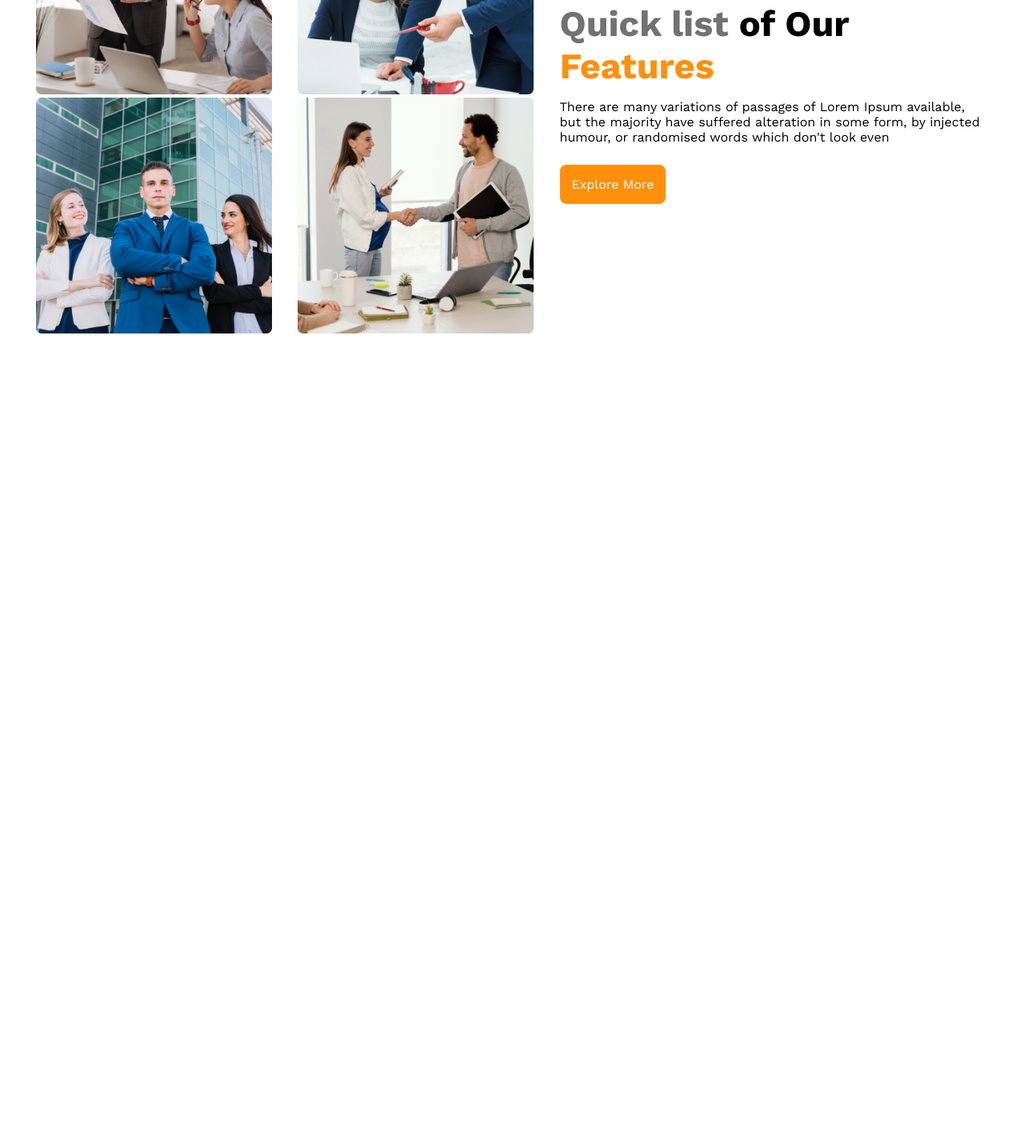
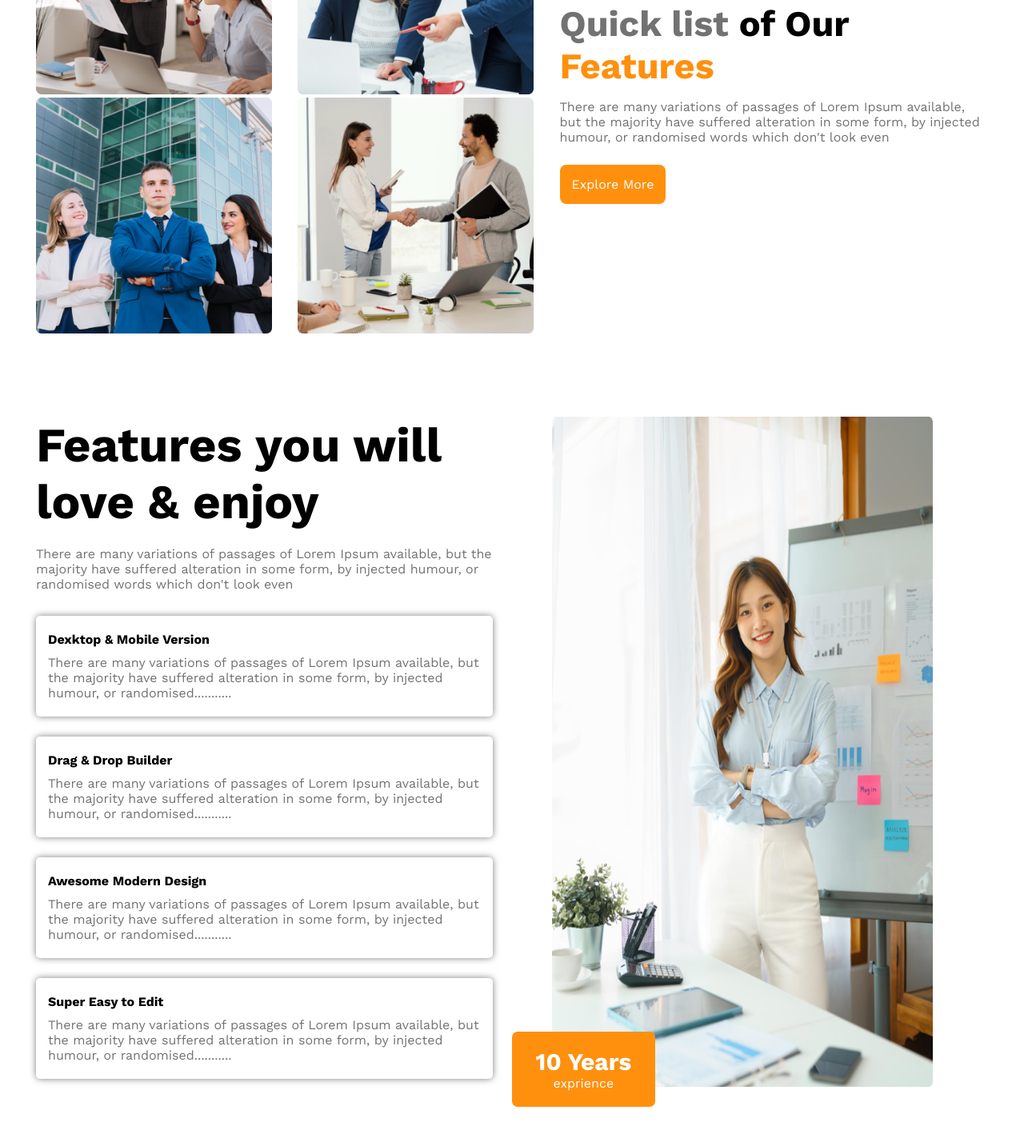
Before and after one commit to mefahim/reset_6_assignment_2, a plain HTML site: page index.html in a window 1280 px wide. Shown: the part 1325-2748 px from the top of the page at 80% size. Before the commit the page ends 1796 px from the top, so only its background shows below. Drawn offline with nearby package versions, Linux system fonts and the light colour scheme.

Commit message:
Features you will love section done

```diff
--- a/css/style.css
+++ b/css/style.css
@@ -1,24 +1,33 @@
-*{
+* {
     margin: 0;
     padding: 0;
 }
-body{
+
+body {
     font-family: 'Work Sans', sans-serif;
 }
-.container{
+
+.container {
     max-width: 1190px;
     margin: auto;
 }
-section{
+
+section {
     padding: 50px 0px;
 }
 
-.flex{
+p {
+    color: #727272;
+}
+
+.flex {
     display: flex;
 }
-.py-4{
+
+.py-4 {
     padding: 50px 0px;
 }
+
 .default-btn a {
     text-decoration: none;
     background: #FF900E;
@@ -26,66 +35,144 @@ section{
     padding: 15px 15px;
     border-radius: 8px;
 }
+
 /* header part */
-header{
+header {
     background-color: rgba(255, 144, 14, 0.1);
     padding: 50px 0px;
 }
-nav{
+
+nav {
     justify-content: space-between;
 }
+
 .logo a {
     text-decoration: none;
     font-size: 32px;
     color: #131313;
     font-weight: 700;
 }
+
 .menu a {
     text-decoration: none;
     padding: 0px 20px;
     font-size: 18px;
     color: #424242;
 }
-.hero-section{
+
+.hero-section {
     width: 50%;
     margin: auto;
 }
-.hero-title h2{
+
+.hero-title h2 {
     font-size: 60px;
     text-align: center;
 }
-.hero-discreption p{
+
+.hero-discreption p {
     font-size: 16px;
     padding-top: 20px;
     text-align: center;
 }
-.hero-btn{
+
+.hero-btn {
     padding-top: 40px;
     text-align: center;
 }
-.hero-img img{
+
+.hero-img img {
     width: 100%;
 }
+
 /* features section */
-.features-left{
+.features-left {
     width: 55%;
 }
-.features-left img{
+
+.features-left img {
     width: 90%;
 }
-.features-right{
+
+.features-right {
     width: 45%;
 }
-.features .container{
+
+.features .container {
     align-items: center;
 }
-.features-title{
+
+.features-title {
     width: 70%;
 }
-.features-title h2{
+
+.features-title h2 {
     font-size: 45px;
     padding-bottom: 15px;
 }
-.features-button{
+
+.features-button {
     padding-top: 40px;
 }
+
+/* features you will love */
+.features_you_love_main{
+    justify-content: space-between;
+}
+.feature_you_love_left {
+    width: 48%;
+}
+.feature_you_love_right{
+    width: 50%;
+}
+
+.feature_you_love_left .title {
+    width: 90%;
+    font-size: 40px;
+    padding-bottom: 20px;
+}
+
+.feature_you_love_item {
+    padding: 30px 0px;
+}
+
+.main-item {
+    box-shadow: 0px 0px 8px 0px rgba(0, 0, 0, 0.51);
+    -webkit-box-shadow: 0px 0px 8px 0px rgba(0, 0, 0, 0.51);
+    -moz-box-shadow: 0px 0px 8px 0px rgba(0, 0, 0, 0.51);
+    padding: 20px 15px;
+    border-radius: 5px;
+    margin-bottom: 25px;
+}
+
+.item-title {
+    padding-bottom: 10px;
+}
+
+.item-discreption {
+    color: #727272;
+}
+.feature_you_love_right img{
+    width: 80%;
+    height: 95%;
+    margin-left: 50px;
+
+}
+.feature_you_love_btn{
+    background: #FF900E;
+    width: 25%;
+    text-align: center;
+    padding: 20px 15px;
+    border-radius: 7px;
+}
+.feature_you_love_btn a{
+    text-decoration: none;
+    color: #fff;
+}
+.feature_you_love_right{
+    position: relative;
+}
+.feature_you_love_btn{
+    position: absolute;
+    bottom: 20px;
+}
--- a/index.html
+++ b/index.html
@@ -30,7 +30,8 @@
                     <h2>Brand New Group of Architects</h2>
                 </div>
                 <div class="hero-discreption">
-                    <p>There are many variations of passages of Lorem Ipsum available, but the majority have suffered alteration in some form, by injected humour, or randomised words which don't look even</p>
+                    <p>There are many variations of passages of Lorem Ipsum available, but the majority have suffered
+                        alteration in some form, by injected humour, or randomised words which don't look even</p>
                 </div>
                 <div class="hero-btn">
                     <div class="default-btn">
@@ -58,10 +59,12 @@
             </div>
             <div class="features-right">
                 <div class="features-title">
-                    <h2><span style="color: #727272;">Quick list</span> of Our<span style="color: #FF900E;"> Features</span></h2>
+                    <h2><span style="color: #727272;">Quick list</span> of Our<span style="color: #FF900E;">
+                            Features</span></h2>
                 </div>
                 <div class="features-discreption">
-                    <p>There are many variations of passages of Lorem Ipsum available, but the majority have suffered alteration in some form, by injected humour, or randomised words which don't look even</p>
+                    <p>There are many variations of passages of Lorem Ipsum available, but the majority have suffered
+                        alteration in some form, by injected humour, or randomised words which don't look even</p>
                 </div>
                 <div class="features-button">
                     <div class="default-btn">
@@ -72,6 +75,62 @@
         </div>
     </section>
     <!-- Features section end -->
+    <!-- Features you will love section start -->
+    <section class="features_you_love">
+        <div class="container">
+            <div class="features_you_love_main flex">
+                <div class="feature_you_love_left">
+                    <div class="title">
+                        <h2>Features you will love & enjoy</h2>
+                    </div>
+                    <div class="discreption">
+                        <p>There are many variations of passages of Lorem Ipsum available, but the majority have suffered alteration in some form, by injected humour, or randomised words which don't look even</p>
+                    </div>
+                    <div class="feature_you_love_item">
+                        <div class="main-item">
+                            <div class="item-title">
+                                <h4>Dexktop & Mobile Version</h4>
+                            </div>
+                            <div class="item-discreption">
+                                There are many variations of passages of Lorem Ipsum available, but the majority have suffered alteration in some form, by injected humour, or randomised...........
+                            </div>
+                        </div>
+                        <div class="main-item">
+                            <div class="item-title">
+                                <h4>Drag & Drop Builder</h4>
+                            </div>
+                            <div class="item-discreption">
+                                There are many variations of passages of Lorem Ipsum available, but the majority have suffered alteration in some form, by injected humour, or randomised...........
+                            </div>
+                        </div>
+                        <div class="main-item">
+                            <div class="item-title">
+                                <h4>Awesome Modern Design</h4>
+                            </div>
+                            <div class="item-discreption">
+                                There are many variations of passages of Lorem Ipsum available, but the majority have suffered alteration in some form, by injected humour, or randomised...........
+                            </div>
+                        </div>
+                        <div class="main-item">
+                            <div class="item-title">
+                                <h4>Super Easy to Edit</h4>
+                            </div>
+                            <div class="item-discreption">
+                                There are many variations of passages of Lorem Ipsum available, but the majority have suffered alteration in some form, by injected humour, or randomised...........
+                            </div>
+                        </div>
+                    </div>
+                </div>
+                <div class="feature_you_love_right">
+                    <img src="images/architect.png" alt="">
+                    <div class="feature_you_love_btn">
+                        <a href="#"><div><h3 style="font-size: 30px;">10 Years</h3></div> <div>exprience</div></a>
+                    </div>
+                </div>
+            </div>
+        </div>
+    </section>
+    <!-- Features you will love section end -->
 </body>
 
 </html>
```
